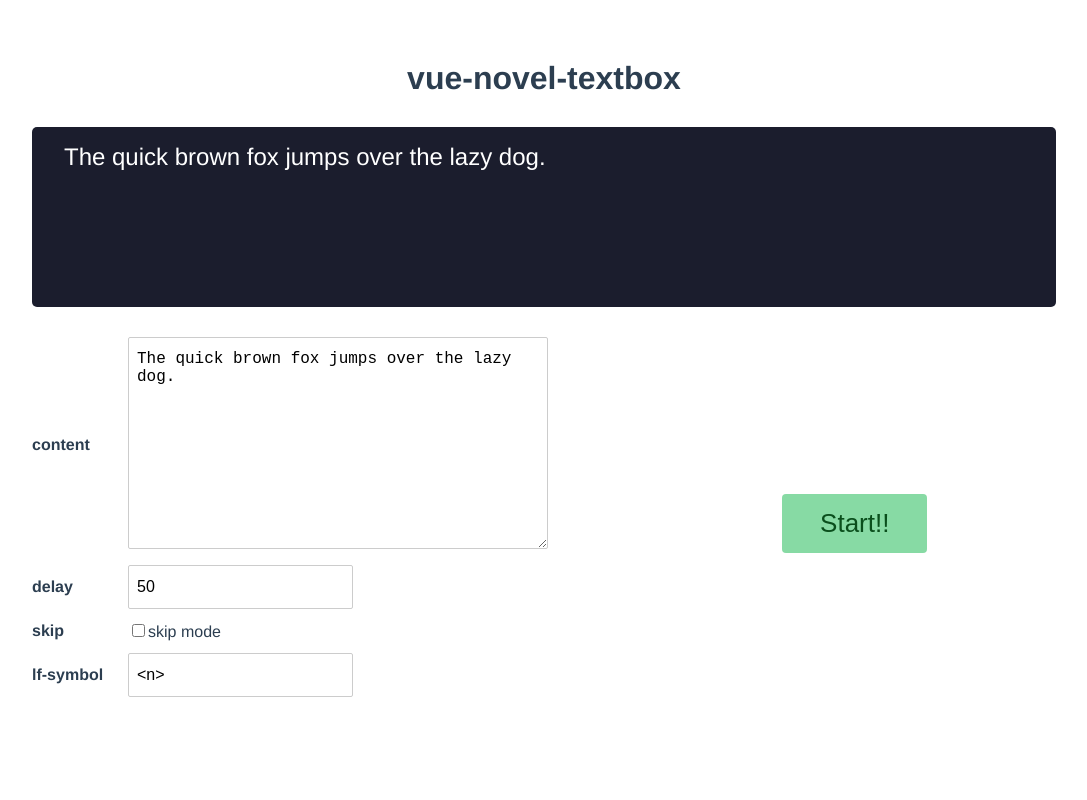
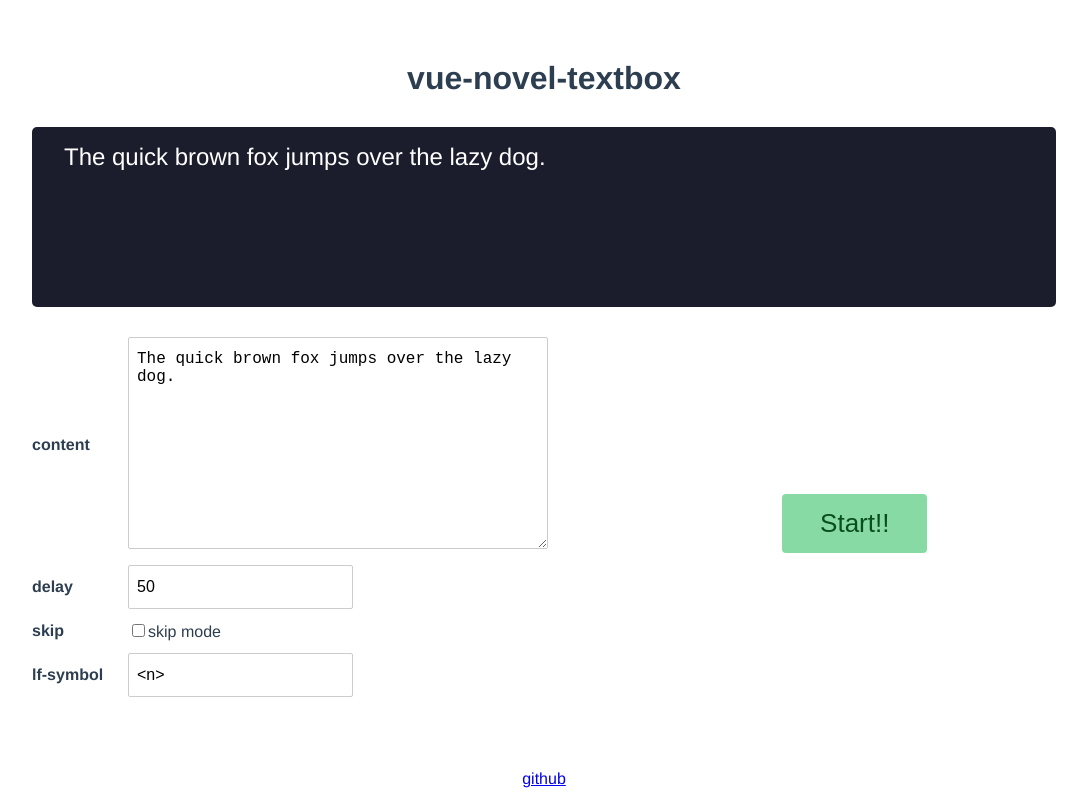
Before and after one commit to yusuke-n/vue-novel-textbox, a Vue app: page / in a window 1280 px wide. Shown: the whole page, without its empty margins (96-1183 px from the left). Built offline with nearby package versions, Linux system fonts and the light colour scheme.

Commit message:
chore: link to repo

```diff
--- a/src/App.vue
+++ b/src/App.vue
@@ -49,6 +49,9 @@
       <button @click="start">Start!!</button>
     </div>
   </div>
+  <footer>
+    <a href="https://github.com/yusuke-n/vue-novel-textbox">github</a>
+  </footer>
 </div>
 </template>
 
@@ -191,6 +194,15 @@ body {
   }
 }
 
+footer {
+  position: fixed;
+  bottom: 0;
+  left: 0;
+  width: 100%;
+  padding: 12px;
+  background: #fff;
+}
+
 textarea {
   width: 420px;
   height: 212px;
```
